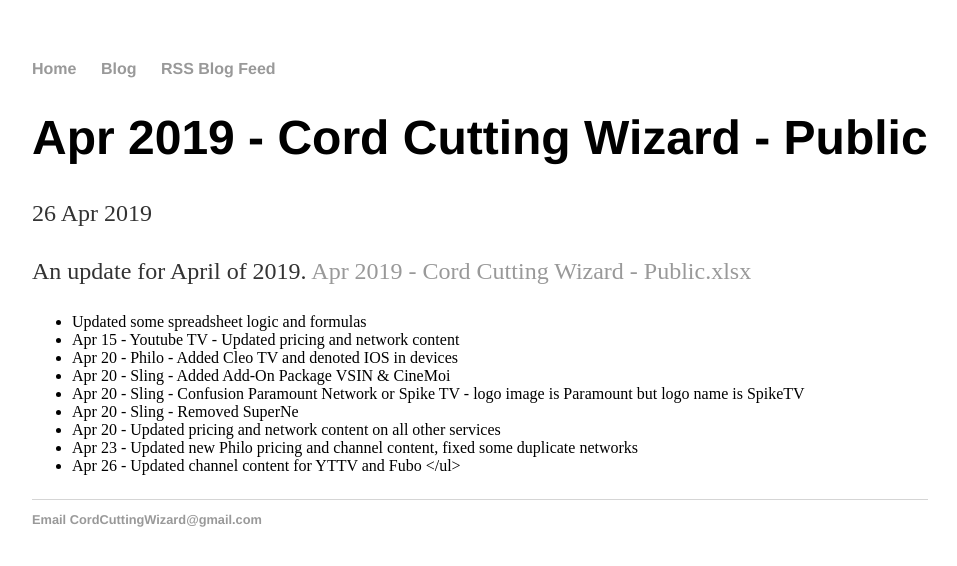
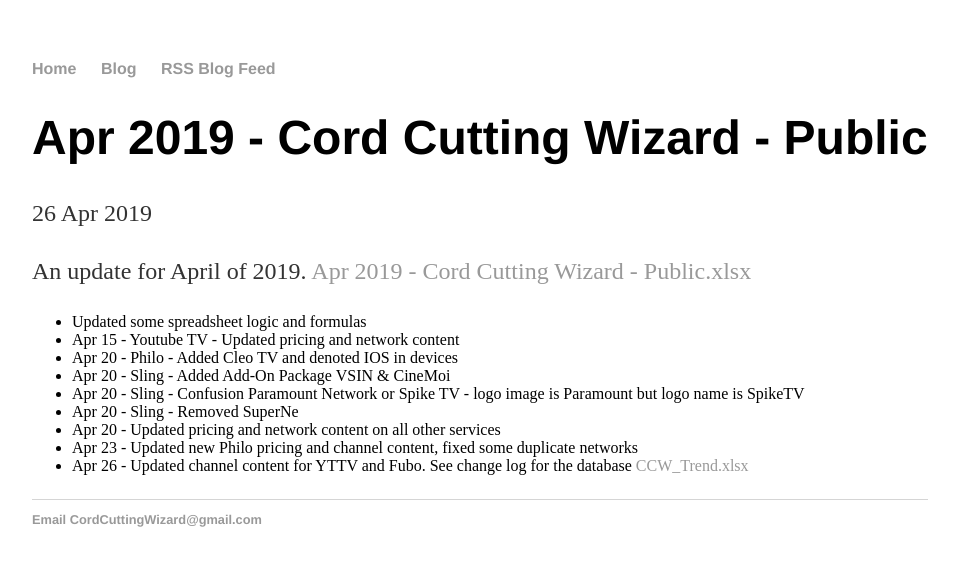
Before and after one commit to wjhladik/wjhladik.github.io, a Jekyll site: the page built from _posts/2019-04-26-Apr-2019-Cord-Cutting-Wizard-Public.md, in a window 1280 px wide. Shown: the top 566 px of the page, without its empty margins (160-1117 px from the left). Built offline with Jekyll 4.4.1, drawn with Linux system fonts in a browser that asks for light colours.

Commit message:
Update 2019-04-26-Apr-2019-Cord-Cutting-Wizard-Public.md

```diff
--- a/_posts/2019-04-26-Apr-2019-Cord-Cutting-Wizard-Public.md
+++ b/_posts/2019-04-26-Apr-2019-Cord-Cutting-Wizard-Public.md
@@ -14,5 +14,4 @@
       <li>Apr 20 - Sling - Removed SuperNe
       <li>Apr 20 - Updated pricing and network content on all other services
       <li>Apr 23 - Updated new Philo pricing and channel content, fixed some duplicate networks
-      <li>Apr 26 - Updated channel content for YTTV and Fubo
-    </ul>
+      <li>Apr 26 - Updated channel content for YTTV and Fubo. See change log for the database <a href="/CCW_Trend.xlsx">CCW_Trend.xlsx</a>
```
